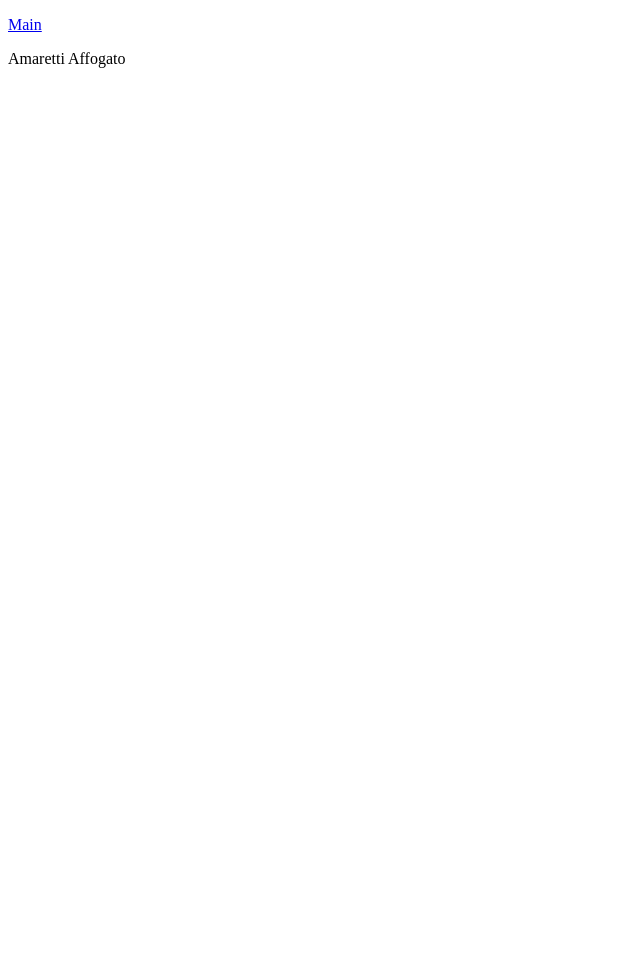
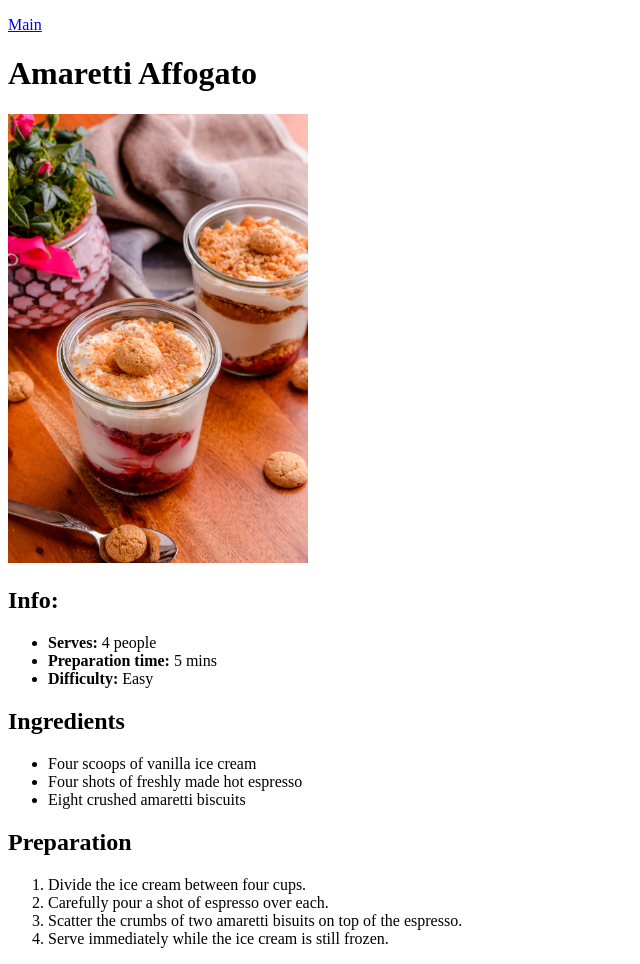
Before and after one commit to AdamMcCarthyCS/Odin-Project-Foundation, a plain HTML site: page odin-recipes/recipes/amaretti-affogato.html in a window 1280 px wide. Shown: the whole page, without its empty margins (0-640 px from the left). Before the commit the page ends 800 px from the top, so only its background shows below. Drawn offline with Linux system fonts and the light colour scheme.

Commit message:
feat(recipes-amaretti-page): add recipe text and image
- Add recipe description, ingredients, and preparation text
- Add image with accessible alt attribute
- Verify navigation to/from index page works
- Validate HTML with W3C validator and fix issues

```diff
--- a/odin-recipes/recipes/amaretti-affogato.html
+++ b/odin-recipes/recipes/amaretti-affogato.html
@@ -7,7 +7,29 @@
 </head>
 <body>
     <p><a href="../index.html">Main</a></p>
-    <p>Amaretti Affogato</p>
+    <h1>Amaretti Affogato</h1>
+    <img src="../img/amaretto_ice_cream.jpg"
+    alt="two amoretto affogato ice creams on a wooden table in small circular
+    glass serving containers with crushed biscuit on top" width="300">
+    <h2>Info:</h2>
+    <ul>
+        <li><Strong>Serves: </Strong>4 people</li>
+        <li><Strong>Preparation time: </Strong>5 mins</li>
+        <li><Strong>Difficulty: </Strong>Easy</li>
+    </ul>
+    <h2>Ingredients</h2>
+    <ul>
+        <li>Four scoops of vanilla ice cream</li>
+        <li>Four shots of freshly made hot espresso</li>
+        <li>Eight crushed amaretti biscuits</li>
+    </ul>
+    <h2>Preparation</h2>
+    <ol>
+        <li>Divide the ice cream between four cups.</li>
+        <li>Carefully pour a shot of espresso over each.</li>
+        <li>Scatter the crumbs of two amaretti bisuits on top of the espresso.</li>
+        <li>Serve immediately while the ice cream is still frozen.</li>
+    </ol>
 
 </body>
 </html>
```
Also changed, not shown: odin-recipes/img/amaretto_ice_cream.jpg (renamed from odin-recipes/img/amaretto ice cream.jpg).
